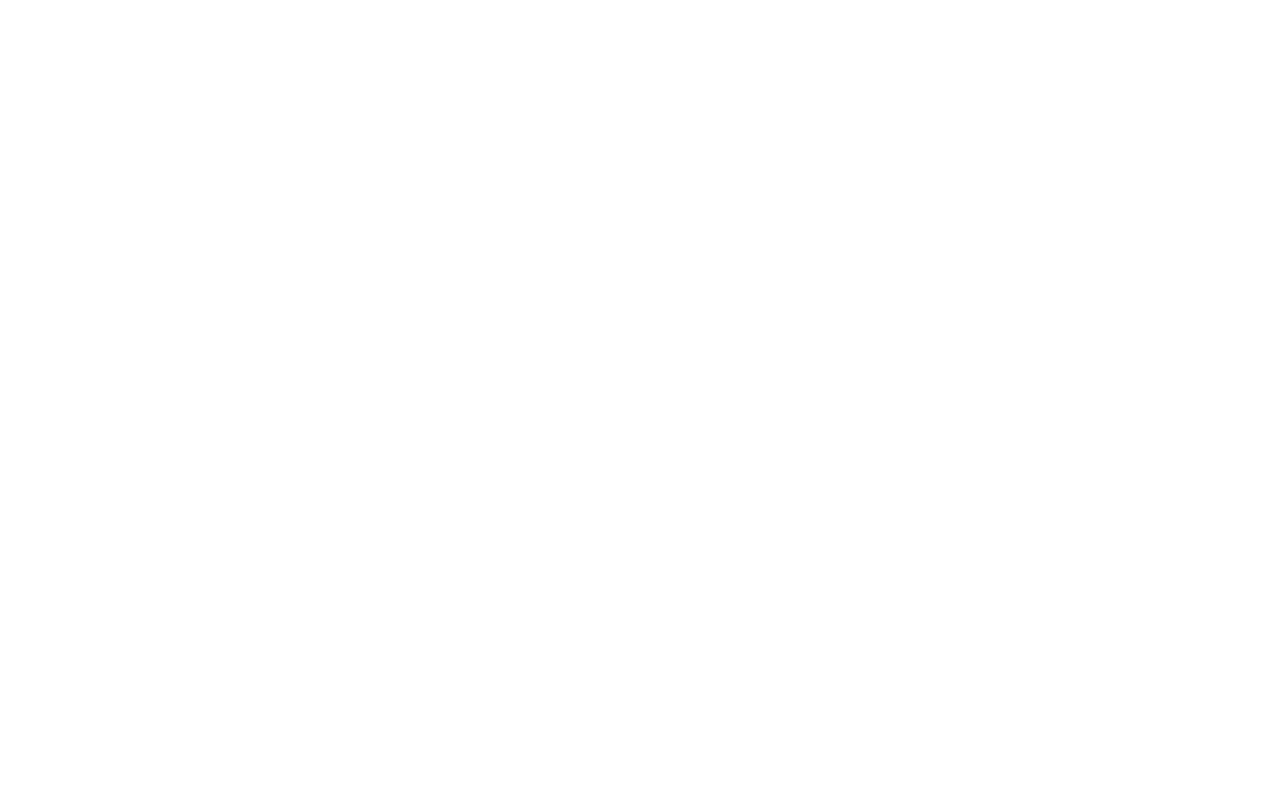
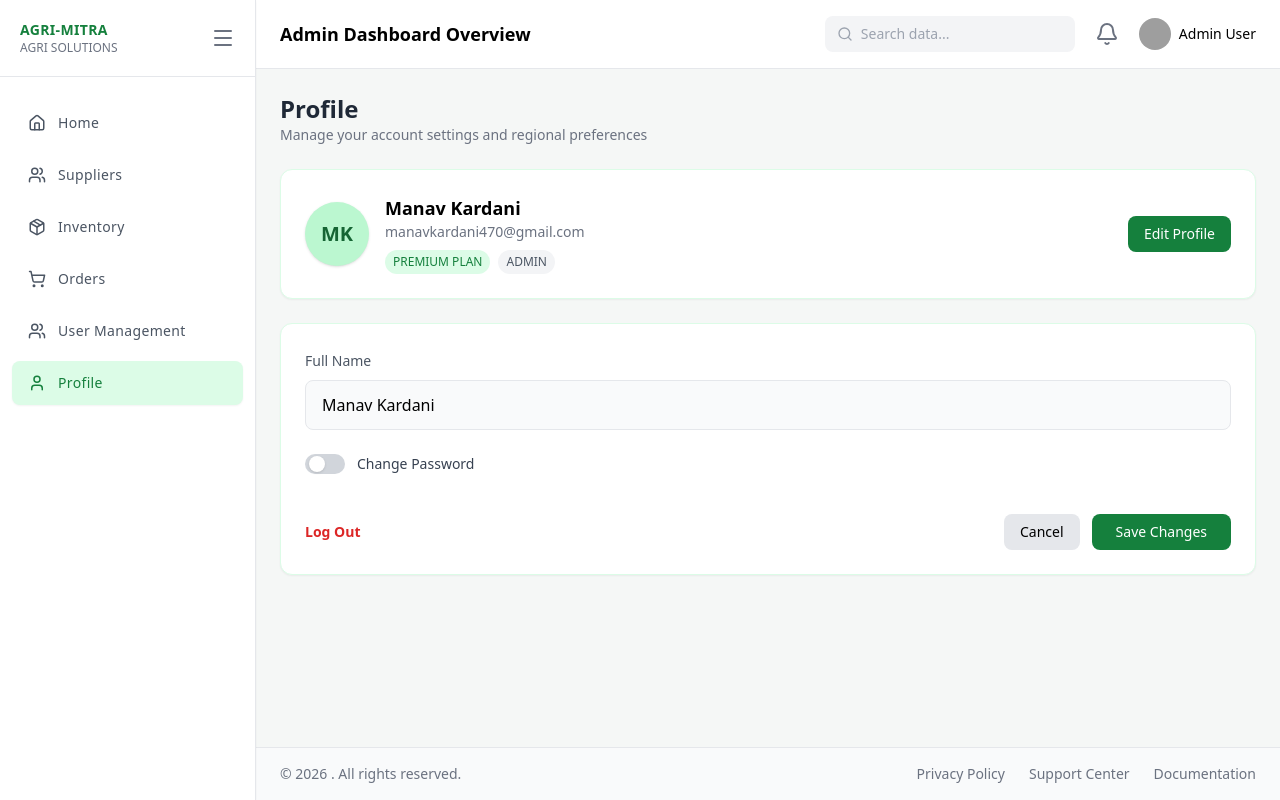
Before and after one commit to MANAVKARDANI/Agri_Mitra, a React (Vite) app in the folder Agri_Mitra/: page /admin/profile in a window 1280 px wide. Before the commit this address had no page. Built offline with nearby package versions, Linux system fonts and the light colour scheme; grey boxes are pictures that could not be loaded.

Commit message:
add new Profile page for admin; update routing in App; enhance Orders page with shop information; add search functionality in Shop page; clean up Sidebar component

```diff
--- a/Agri_Mitra/index.html
+++ b/Agri_Mitra/index.html
@@ -6,6 +6,10 @@
 
     <script src="https://cdn.tailwindcss.com"></script>
 
+    <link
+      href="https://fonts.googleapis.com/css2?family=Material+Symbols+Outlined"
+      rel="stylesheet"
+    />
     <link
       href="https://fonts.googleapis.com/css2?family=Inter:wght@300;400;500;600;700;800;900&display=swap"
       rel="stylesheet"
--- a/Agri_Mitra/src/Admin/components/Sidebar.jsx
+++ b/Agri_Mitra/src/Admin/components/Sidebar.jsx
@@ -28,7 +28,13 @@
       icon: <Users size={18} />,
       path: "/admin/users",
     },
-    { name: "Profile", icon: <User size={18} />, path: "/admin/profile" },
+
+    // ✅ ADMIN PROFILE (ALREADY CORRECT — JUST KEEP THIS)
+    {
+      name: "Profile",
+      icon: <User size={18} />,
+      path: "/admin/profile",
+    },
   ];
 
   return (
@@ -84,22 +90,18 @@
                 `
               }
             >
-              {/* Floating Active Indicator */}
               <span className="absolute left-0 top-0 h-full w-1 bg-green-600 rounded-r opacity-0 group-hover:opacity-40 transition-all"></span>
 
-              {/* Icon */}
               <span className="transition-transform duration-200 group-hover:translate-x-1">
                 {item.icon}
               </span>
 
-              {/* Text */}
               {open && (
                 <span className="text-sm font-medium tracking-wide">
                   {item.name}
                 </span>
               )}
 
-              {/* Tooltip when collapsed */}
               {!open && (
                 <span className="absolute left-16 bg-gray-900 text-white text-xs px-2 py-1 rounded opacity-0 group-hover:opacity-100 whitespace-nowrap">
                   {item.name}
@@ -108,9 +110,6 @@
             </NavLink>
           ))}
         </nav>
-
-        {/* Footer */}
-
       </div>
     </>
   );
--- /dev/null
+++ b/Agri_Mitra/src/Admin/pages/admin_profile.jsx
@@ -0,0 +1,141 @@
+import { useState } from "react";
+import { useNavigate } from "react-router-dom";
+
+export default function Profile() {
+  const navigate = useNavigate();
+
+  const [changePassword, setChangePassword] = useState(false);
+
+  const handleLogout = () => {
+    localStorage.clear();
+    navigate("/login");
+  };
+
+  return (
+    <div className="space-y-6">
+
+      {/* HEADER */}
+      <div>
+        <h1 className="text-2xl font-bold text-gray-800">Profile</h1>
+        <p className="text-gray-500 text-sm">
+          Manage your account settings and regional preferences
+        </p>
+      </div>
+
+      {/* PROFILE CARD */}
+      <div className="bg-white rounded-xl border border-green-100 p-6 flex justify-between items-center shadow-sm">
+
+        <div className="flex items-center gap-4">
+          {/* Avatar */}
+          <div className="w-16 h-16 rounded-full bg-green-200 flex items-center justify-center text-green-800 font-bold text-xl shadow">
+            MK
+          </div>
+
+          {/* Info */}
+          <div>
+            <h2 className="font-semibold text-lg">Manav Kardani</h2>
+            <p className="text-sm text-gray-500">
+              manavkardani470@gmail.com
+            </p>
+
+            <div className="flex gap-2 mt-2">
+              <span className="bg-green-100 text-green-700 text-xs px-2 py-1 rounded-full">
+                PREMIUM PLAN
+              </span>
+              <span className="bg-gray-100 text-gray-600 text-xs px-2 py-1 rounded-full">
+                ADMIN
+              </span>
+            </div>
+          </div>
+        </div>
+
+        {/* BUTTON */}
+        <button className="bg-green-700 text-white px-4 py-2 rounded-lg text-sm hover:bg-green-800">
+          Edit Profile
+        </button>
+      </div>
+
+      {/* FORM */}
+      <div className="bg-white rounded-xl border border-green-100 p-6 shadow-sm space-y-6">
+
+        {/* NAME */}
+        <div>
+          <label className="text-sm text-gray-600">Full Name</label>
+          <input
+            type="text"
+            defaultValue="Manav Kardani"
+            className="w-full mt-2 border rounded-lg px-4 py-3 bg-gray-50 focus:outline-none"
+          />
+        </div>
+
+        {/* TOGGLE */}
+        <div className="flex items-center gap-3">
+          <div
+            onClick={() => setChangePassword(!changePassword)}
+            className={`w-10 h-5 flex items-center rounded-full p-1 cursor-pointer ${
+              changePassword ? "bg-green-600" : "bg-gray-300"
+            }`}
+          >
+            <div
+              className={`bg-white w-4 h-4 rounded-full shadow transform duration-300 ${
+                changePassword ? "translate-x-5" : ""
+              }`}
+            ></div>
+          </div>
+          <span className="text-sm text-gray-700">Change Password</span>
+        </div>
+
+        {/* PASSWORD FIELDS */}
+        {changePassword && (
+          <div className="grid md:grid-cols-2 gap-4">
+            <div>
+              <label className="text-sm text-gray-600">
+                Current Password
+              </label>
+              <input
+                type="password"
+                placeholder="password123"
+                className="w-full mt-2 border rounded-lg px-4 py-3 bg-gray-50"
+              />
+            </div>
+
+            <div>
+              <label className="text-sm text-gray-600">
+                New Password
+              </label>
+              <input
+                type="password"
+                placeholder="Enter new password"
+                className="w-full mt-2 border rounded-lg px-4 py-3 bg-gray-50"
+              />
+            </div>
+          </div>
+        )}
+
+        {/* ACTIONS */}
+        <div className="flex justify-between items-center pt-4">
+
+          {/* LOGOUT */}
+          <button
+            onClick={handleLogout}
+            className="text-red-600 text-sm font-semibold hover:underline"
+          >
+             Log Out
+          </button>
+
+          <div className="flex gap-3">
+            <button className="px-4 py-2 bg-gray-200 rounded-lg text-sm">
+              Cancel
+            </button>
+
+            <button className="px-6 py-2 bg-green-700 text-white rounded-lg text-sm hover:bg-green-800">
+              Save Changes
+            </button>
+          </div>
+
+        </div>
+
+      </div>
+    </div>
+  );
+}
--- a/Agri_Mitra/src/App.jsx
+++ b/Agri_Mitra/src/App.jsx
@@ -15,7 +15,7 @@
 import ShopDetails from "./User/ShopDetails";
 import About from "./User/About";
 import Contact from "./User/Contact";
-import Profile from "./User/ProfilePage";
+import UserProfile from "./User/ProfilePage"; // ✅ FIX
 import EditProfile from "./User/EditProfile";
 import ProductDetails from "./User/ProductDetails";
 import Billing from "./User/Billing";
@@ -24,6 +24,7 @@
 import AdminLayout from "./Admin/layout/Layout";
 
 /* Admin Pages */
+import AdminProfile from "./Admin/pages/admin_profile"; // ✅ FIX
 import Dashboard from "./Admin/pages/Dashboard";
 import Suppliers from "./Admin/pages/Suppliers";
 import Inventory from "./Admin/pages/Inventory";
@@ -35,7 +36,7 @@
 
 function App() {
   const [fertilizers, setFertilizers] = useState([]);
-  const [users, setUsers] = useState([]); // ✅ FIX
+  const [users, setUsers] = useState([]);
 
   const addFertilizer = (item) => {
     setFertilizers((prev) => [...prev, item]);
@@ -50,6 +51,7 @@
       <Routes>
         {/* AUTH */}
         <Route path="/" element={<Login />} />
+        <Route path="/login" element={<Login />} />
         <Route path="/register" element={<Register />} />
         <Route path="/forgot-password" element={<ForgotPassword />} />
 
@@ -60,7 +62,7 @@
           <Route path="/shop-details" element={<ShopDetails />} />
           <Route path="/about" element={<About />} />
           <Route path="/contact" element={<Contact />} />
-          <Route path="/profile" element={<Profile />} />
+          <Route path="/profile" element={<UserProfile />} /> {/* ✅ FIX */}
           <Route path="/edit-profile" element={<EditProfile />} />
           <Route path="/product-details" element={<ProductDetails />} />
           <Route path="/billing" element={<Billing />} />
@@ -69,31 +71,20 @@
         {/* ADMIN */}
         <Route path="/admin" element={<AdminLayout />}>
           <Route path="dashboard" element={<Dashboard />} />
-
+          <Route path="profile" element={<AdminProfile />} /> {/* ✅ FIX */}
           <Route
             path="inventory"
             element={<Inventory fertilizers={fertilizers} />}
           />
-
-          <Route
-            path="users"
-            element={<Users users={users} />}
-          />
-
+          <Route path="users" element={<Users users={users} />} />
           <Route path="suppliers" element={<Suppliers />} />
           <Route path="orders" element={<Orders />} />
-
           <Route path="add-shop" element={<AddShop />} />
-
           <Route
             path="add-fertilizer"
             element={<AddFertilizer addFertilizer={addFertilizer} />}
           />
-
-          <Route
-            path="add-user"
-            element={<AddUser addUser={addUser} />}
-          />
+          <Route path="add-user" element={<AddUser addUser={addUser} />} />
         </Route>
       </Routes>
     </BrowserRouter>
--- a/Agri_Mitra/src/Login.jsx
+++ b/Agri_Mitra/src/Login.jsx
@@ -76,7 +76,7 @@
               >
                 <option value="">Select Role</option>
                 <option value="Admin">Admin</option>
-                <option value="Supplier">Supplier</option>
+                {/* <option value="Supplier">Supplier</option> */}
                 <option value="User">User</option>
               </select>
             </div>
--- a/Agri_Mitra/src/layout/MainLayout.jsx
+++ b/Agri_Mitra/src/layout/MainLayout.jsx
@@ -15,10 +15,7 @@
   const showLogout = authPages.includes(location.pathname);
 
   const handleLogout = () => {
-    // Clear user data (adjust if you store token differently)
     localStorage.removeItem("user");
-
-    // Redirect to login page
     navigate("/login");
   };
 
@@ -100,14 +97,14 @@
                 My Account
               </Link>
 
-              {/* LOGOUT BUTTON (ONLY FOR PROFILE PAGES) */}
+              {/* LOGOUT BUTTON */}
               {showLogout && (
                 <button
                   onClick={handleLogout}
                   className="flex items-center gap-2 bg-red-600 hover:bg-red-700 text-white px-5 py-2 rounded-lg text-sm font-semibold transition shadow-sm"
                 >
                   <span className="material-symbols-outlined text-base">
-                    Logout
+                    logout
                   </span>
                   Logout
                 </button>
@@ -213,27 +210,8 @@
             <p>© 2026 AGRI-MITRA. All rights reserved.</p>
 
             <div className="flex gap-8 mt-4 md:mt-0">
-              <NavLink
-                to="/sitemap"
-                className={({ isActive }) =>
-                  isActive
-                    ? "text-green-700 font-semibold"
-                    : "hover:text-green-700"
-                }
-              >
-                Sitemap
-              </NavLink>
-
-              <NavLink
-                to="/cookies"
-                className={({ isActive }) =>
-                  isActive
-                    ? "text-green-700 font-semibold"
-                    : "hover:text-green-700"
-                }
-              >
-                Cookies
-              </NavLink>
+              <NavLink to="/sitemap">Sitemap</NavLink>
+              <NavLink to="/cookies">Cookies</NavLink>
             </div>
           </div>
         </div>
```
Also changed, not shown: Agri_Mitra/src/Admin/pages/Orders.jsx (+15 -70 lines), Agri_Mitra/src/User/Shop.jsx (+64 -8 lines).
